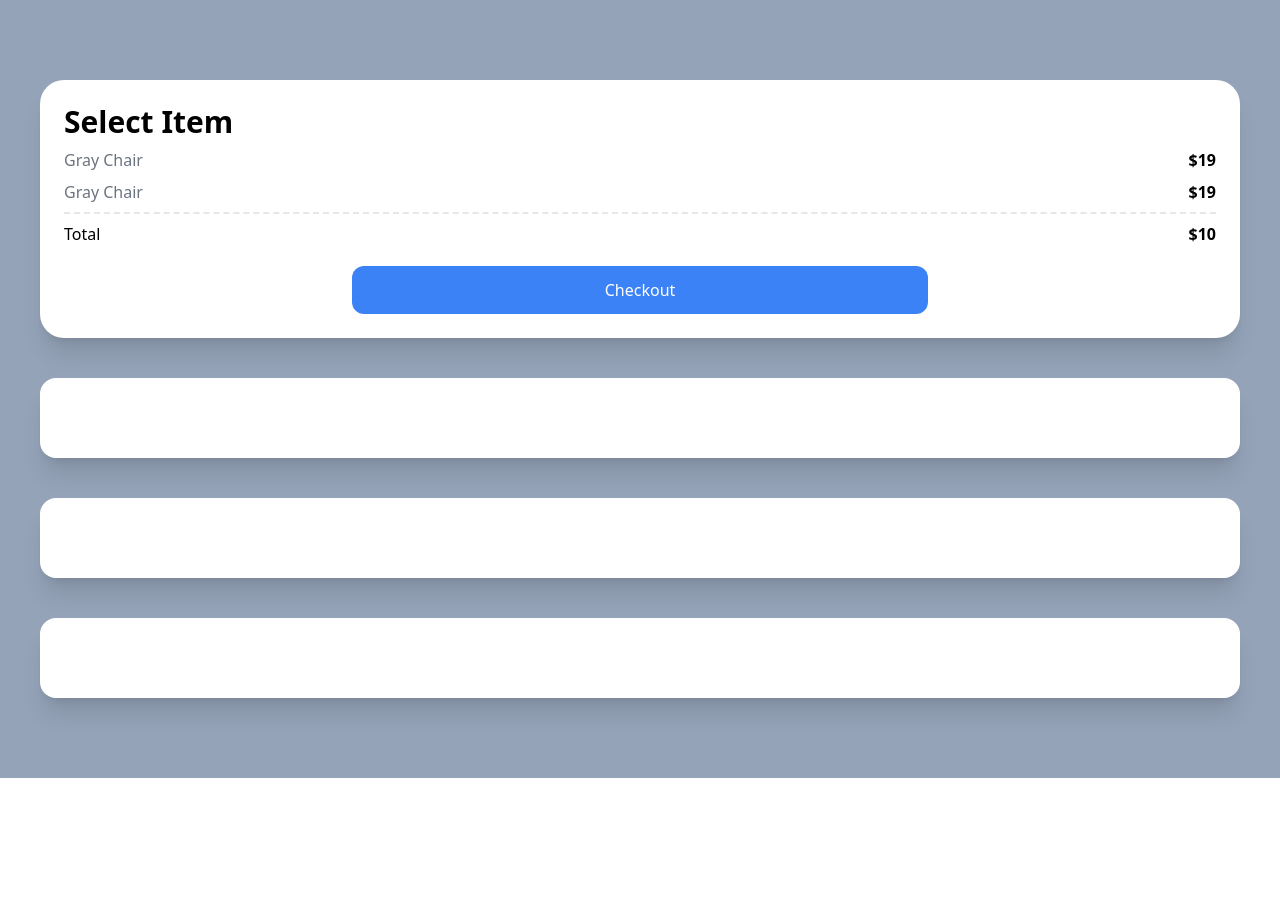
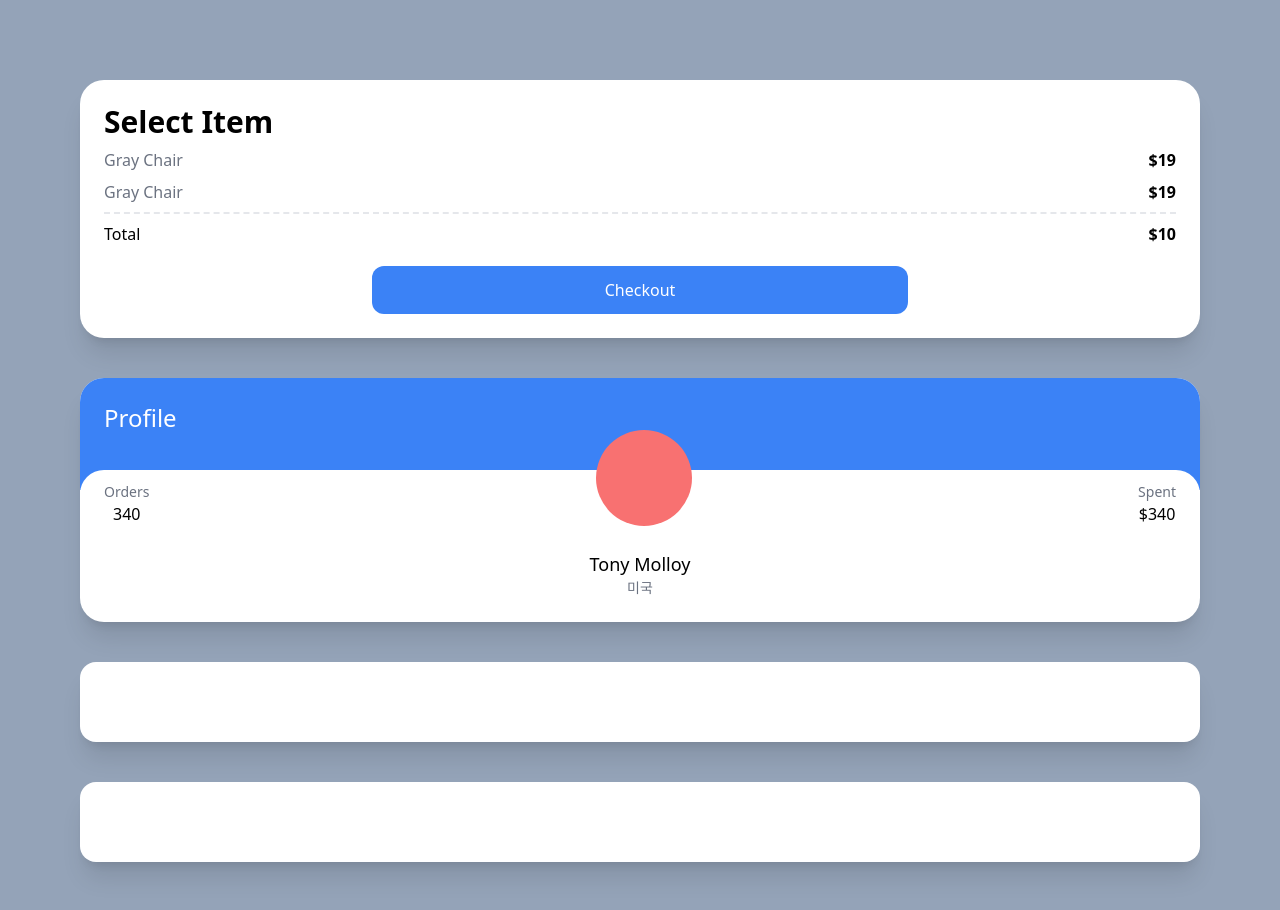
Before and after one commit to blkluv/next_carrot_market, a Next.js app: page / in a window 1280 px wide. Shown: the top 910 px of the page. Before the commit the page ends 800 px from the top, so only its background shows below. Built offline with nearby package versions, Linux system fonts and the light colour scheme.

Commit message:
Profile 카드 만들기

```diff
--- a/src/pages/index.tsx
+++ b/src/pages/index.tsx
@@ -2,7 +2,7 @@ import type { NextPage } from "next";
 
 const Home: NextPage = () => {
   return (
-    <div className="grid gap-10 px-10 py-20 bg-slate-400">
+    <div className="grid gap-10 px-20 py-20 bg-slate-400">
       <div className="p-6 bg-white shadow-xl rounded-3xl">
         <span className="text-3xl font-semibold">Select Item</span>
         <div className="flex justify-between my-2">
@@ -21,7 +21,28 @@ const Home: NextPage = () => {
           Checkout
         </div>
       </div>
-      <div className="p-10 bg-white shadow-xl rounded-2xl"></div>
+      <div className="overflow-hidden bg-white shadow-xl rounded-3xl">
+        <div className="p-6 bg-blue-500 pb-14">
+          <span className="text-2xl text-white">Profile</span>
+        </div>
+        <div className="relative p-6 bg-white rounded-3xl -top-5">
+          <div className="relative flex items-end justify-between -top-16">
+            <div className="flex flex-col items-center">
+              <span className="text-sm text-gray-500">Orders</span>
+              <span className="font-medium">340</span>
+            </div>
+            <div className="w-24 h-24 bg-red-400 rounded-full" />
+            <div className="flex flex-col items-center">
+              <span className="text-sm text-gray-500">Spent</span>
+              <span className="font-medium">$340</span>
+            </div>
+          </div>
+          <div className="relative flex flex-col items-center -mt-10 -mb-5">
+            <span className="text-lg font-medium">Tony Molloy</span>
+            <span className="text-sm text-gray-500">미국</span>
+          </div>
+        </div>
+      </div>
       <div className="p-10 bg-white shadow-xl rounded-2xl"></div>
       <div className="p-10 bg-white shadow-xl rounded-2xl"></div>
     </div>
```
